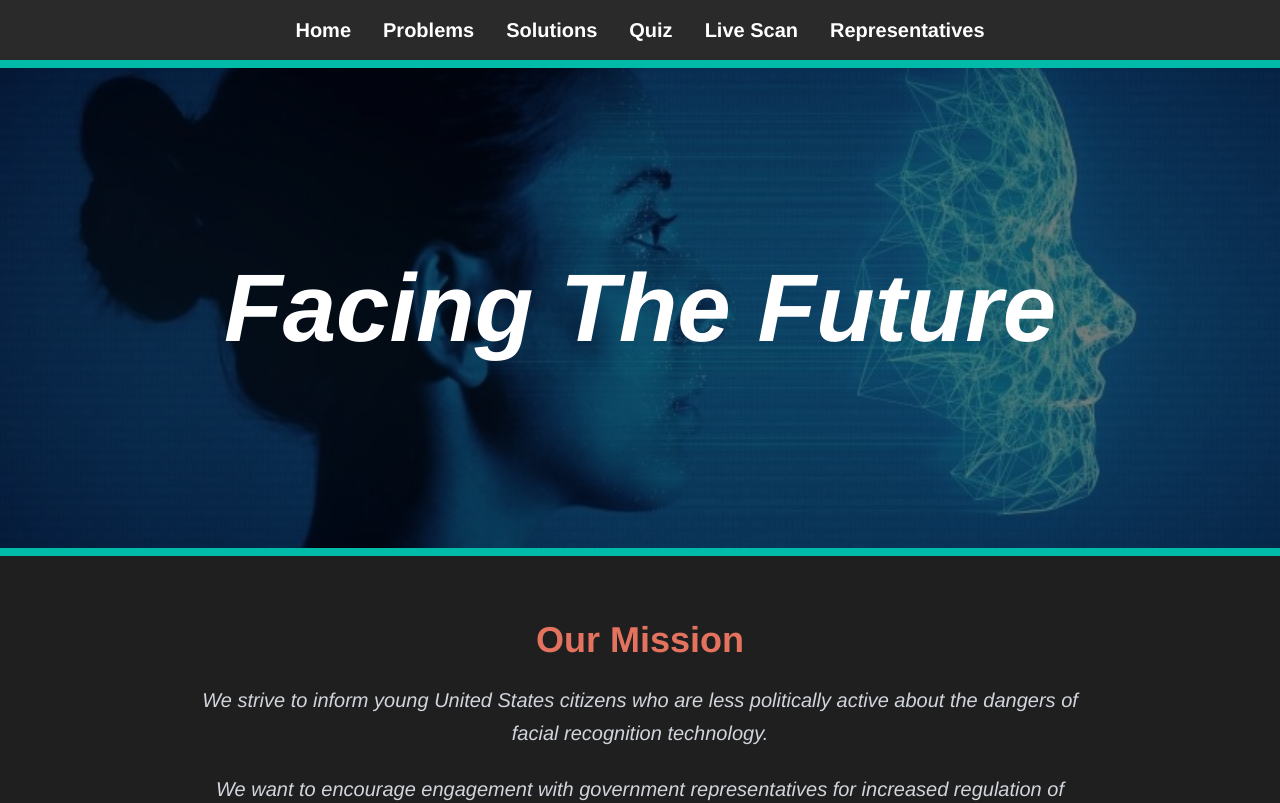
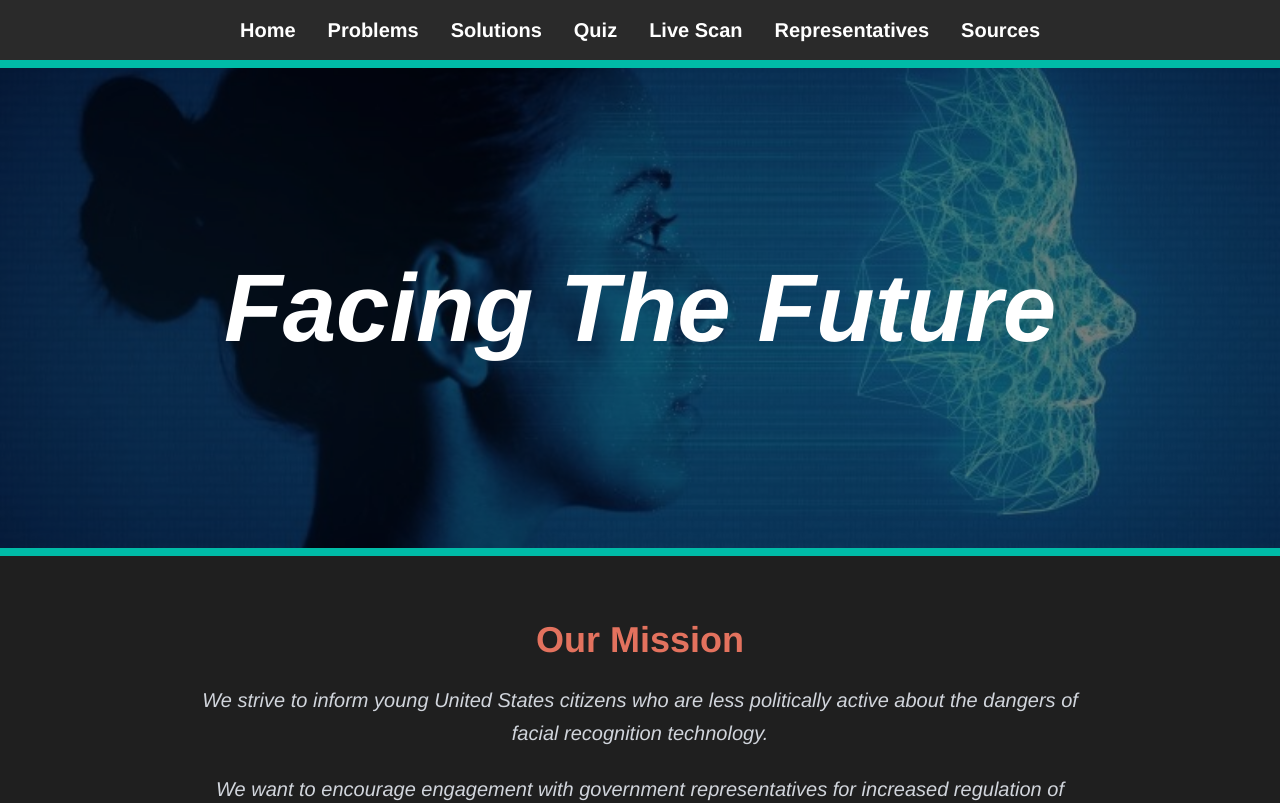
Before and after one commit to jfletch23/jfletch23.github.io, a React (Vite) app: page / in a window 1280 px wide. Shown: the top 803 px of the page. Built offline with nearby package versions, Linux system fonts and the light colour scheme.

Commit message:
Added sources page to navigation bar

```diff
--- a/src/main.tsx
+++ b/src/main.tsx
@@ -17,6 +17,7 @@ ReactDOM.createRoot(document.getElementById("root")!).render(
                     <a href="#/Quiz" className="hover:text-teal-500">Quiz</a>
                     <a href="#/ScanPage" className="hover:text-teal-500">Live Scan</a>
                     <a href="#/Representatives" className="hover:text-teal-500">Representatives</a>
+                    <a href="#/SourcesPage" className="hover:text-teal-500">Sources</a>
                 </div>
             </nav>
             <App />
```
